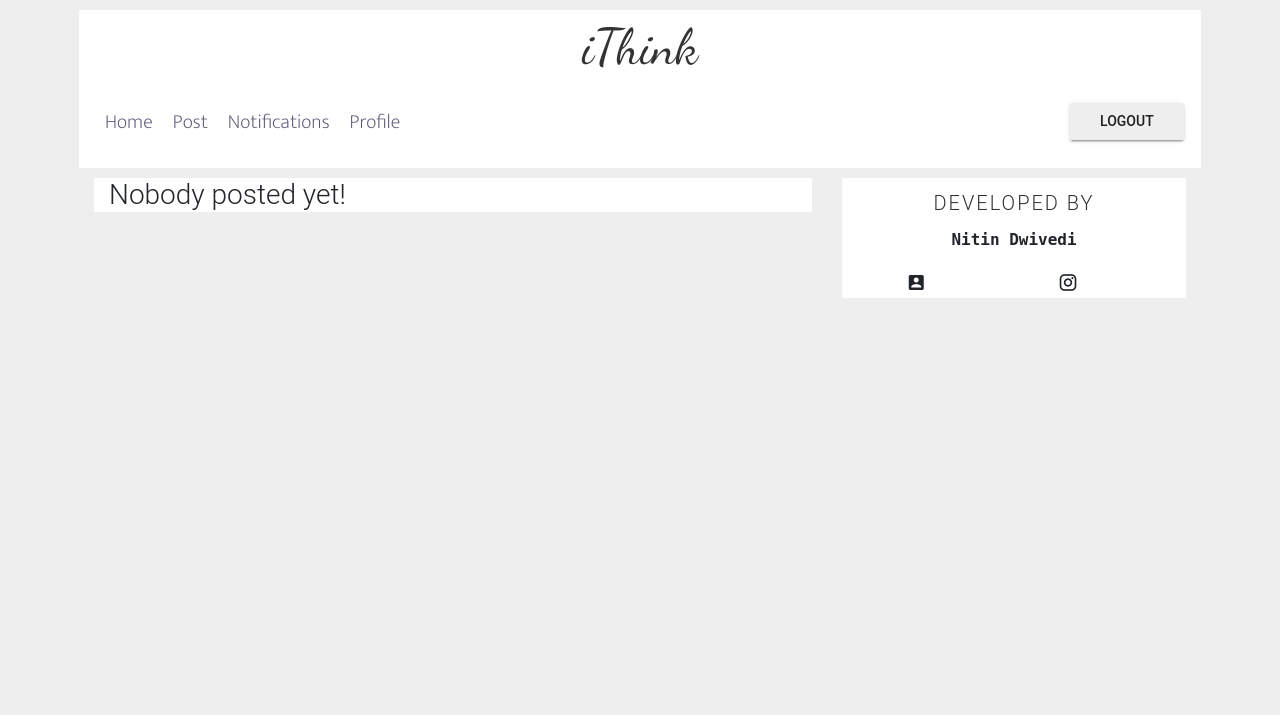
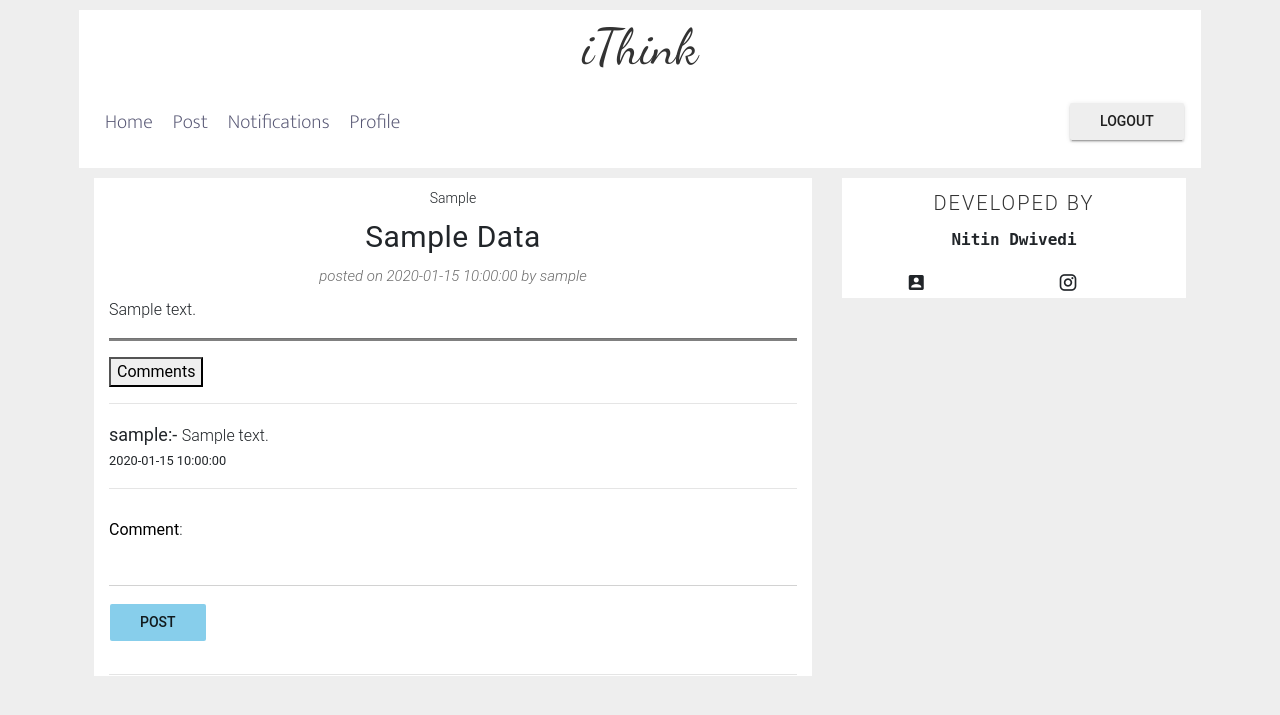
Before and after one commit to NitinDwivedi1/iThink, a Flask app: page /1 in a window 1280 px wide. Shown: the top 715 px of the page. Run offline with Flask 2, Linux system fonts and the light colour scheme; a user stored in the database is signed in; tables that the repository leaves empty hold one stand-in row (values such as "Sample post"); some libraries are stand-ins or nearby versions.

Commit message:
modified db

```diff
--- a/app.py
+++ b/app.py
@@ -13,7 +13,6 @@ from flask_login import LoginManager, UserMixin, login_user, logout_user, login_
 import os
 import pytz
 
-IST = pytz.timezone('Asia/Kolkata')
 
 app = Flask(__name__)
 app.config['SECRET_KEY']=os.urandom(16)
@@ -27,7 +26,7 @@ class User(UserMixin, db.Model):
     id=db.Column(db.Integer, primary_key=True)
     fullname=db.Column(db.String(20))
     email=db.Column(db.String(50), unique=True)
-    dob=db.Column(db.DateTime)
+    dob=db.Column(db.Date)
     profession=db.Column(db.String(20))
     username=db.Column(db.String(20), unique=True)
     password=db.Column(db.String(200))
@@ -37,20 +36,20 @@ class PostData(UserMixin, db.Model):
     PostCategory=db.Column(db.String(15))
     title=db.Column(db.String(20))
     content=db.Column(db.Text)
-    timestamp = db.Column(db.DateTime(timezone=True), default=func.now(IST))
+    timestamp = db.Column(db.DateTime(timezone=True), default=func.now())
     id=db.Column(db.Integer, db.ForeignKey('user.id'), nullable=False)
 
 class PostComment(UserMixin, db.Model):
     c_id=db.Column(db.Integer, primary_key=True)
     comment=db.Column(db.Text)
-    timestamp=db.Column(db.DateTime(timezone=True), default=func.now(IST))
+    timestamp=db.Column(db.DateTime(timezone=True), default=func.now())
     id = db.Column(db.Integer, db.ForeignKey('user.id'), nullable=False)
-    p_id = db.Column(db.Integer, db.ForeignKey('post_data.p_id'), nullable=False)
+    p_id = db.Column(db.Integer, db.ForeignKey('post_data.p_id',ondelete='SET NULL'), nullable=False)
 
 class Notification(UserMixin, db.Model):
     n_id=db.Column(db.Integer, primary_key=True)
     commentator=db.Column(db.Integer,nullable=False)
-    timestamp = db.Column(db.DateTime(timezone=True), default=func.now(IST))
+    timestamp = db.Column(db.DateTime(timezone=True), default=func.now())
     p_id=db.Column(db.Integer, db.ForeignKey('post_data.p_id'),nullable=False)
 
 
@@ -90,20 +89,20 @@ class CommentForm(FlaskForm):
 @app.route('/<pid>', methods=['GET','POST'])
 @login_required
 def index(pid=None):
-    result=db.session.execute('select "p.PostCategory", "p.title", "p.content", "p.timestamp", "u.username", "p.p_id" from user u, post_data p where "u.id"="p.id" order by "timestamp" desc')
+    result=db.session.execute('select p."PostCategory", p."title", p."content", p."timestamp", u."username", p."p_id" from "user" u, "post_data" p where u."id"=p."id" order by "timestamp" desc')
     posts=[list(row) for row in result]
     form=None
     cmnts=None
 
     if pid != None:
-        ucmnts=db.session.execute('select "c.comment", "c.timestamp", "u.username", "p.p_id" from post_comment c, user u, post_data p where "c.p_id"="p.p_id" and "u.id"="c.id" ')
+        ucmnts=db.session.execute('select c."comment", c."timestamp", u."username", p."p_id" from "post_comment" c, "user" u, "post_data" p where c."p_id"=p."p_id" and u."id"=c."id" ')
         cmnts=[list(row) for row in ucmnts]
         form =CommentForm()
         if form.validate_on_submit():
-            postComment=PostComment(comment=form.comment.data,timestamp=func.now(IST),id=current_user.id,p_id=pid)
+            postComment=PostComment(comment=form.comment.data,timestamp=func.now(),id=current_user.id,p_id=pid)
             db.session.add(postComment)
             db.session.commit()
-            notification=Notification(commentator=current_user.id,timestamp=func.now(IST),p_id=pid)
+            notification=Notification(commentator=current_user.id,timestamp=func.now(),p_id=pid)
             db.session.add(notification)
             db.session.commit()
             flash("Comment posted!",category='success')
@@ -157,7 +156,7 @@ def profile():
     profession = current_user.profession
     username = current_user.username
 
-    result = db.session.execute('select "PostCategory", "title", "content", "p_id" ,"timestamp" from post_data  where "id"=:val order by "timestamp" desc', {'val':current_user.id})
+    result = db.session.execute('select "PostCategory", "title", "content", "p_id" ,"timestamp" from "post_data"  where "id"=:val order by "timestamp" desc', {'val':current_user.id})
     posts = [list(row) for row in result]
     return render_template('profile.html',fullname=fullname,
                                           email=email,
@@ -174,7 +173,7 @@ def post():
                           title=form.title.data,
                           content=form.content.data,
                           id=current_user.id,
-                          timestamp=func.now(IST))
+                          timestamp=func.now())
         db.session.add(postData)
         db.session.commit()
         flash('Posted!', category='success')
@@ -185,7 +184,7 @@ def post():
 def editInfo():
     form=UpdateForm()
     if form.validate_on_submit():
-        db.session.execute('update user set "email"=:val1 where "id"=:val2',{'val1':form.email.data,'val2':current_user.id})
+        db.session.execute('update "user" set "fullname"=:val1, "email"=:val2, "dob"=:val3, "profession"=:val4 where "id"=:val5',{'val1':form.fullname.data,'val2':form.email.data,'val3':form.dob.data,'val4':form.profession.data,'val5':current_user.id})
         db.session.commit()
         flash("Profile updated!", category='success')
         return redirect(url_for('profile'))
@@ -202,8 +201,8 @@ def deletePost(did):
 @app.route('/notification', methods=['GET','POST'])
 @login_required
 def notification():
-    notifications=db.session.execute('select "u.username", "n.p_id", "n.timestamp" from user u, notification n where "u.id"="n.commentator" order by "timestamp" desc')
+    notifications=db.session.execute('select u."username", n."p_id", n."timestamp" from "user" u, "notification" n where u."id"=n."commentator" order by "timestamp" desc')
     notifications = [list(row) for row in notifications]
-    userPosts = db.session.execute('select "p_id" from post_data where "post_data.id"=:val',{'val':current_user.id})
+    userPosts = db.session.execute('select "p_id" from post_data where post_data."id"=:val',{'val':current_user.id})
     userPosts = [list(row) for row in userPosts]
     return render_template('notification.html',notifications=notifications, userPosts=userPosts,page='notification')
--- a/templates/index.html
+++ b/templates/index.html
@@ -1,5 +1,11 @@
 {% extends "MainLayout.html" %}
 {% block post %}
+
+<style>
+    .form-group label{
+        color:black;
+    }
+</style>
 
 {% if not posts %}
     <h3>Nobody posted yet!</h3>
@@ -19,7 +25,7 @@
         </div>
         <hr style="height:2px;color:gray;background-color:gray">
 
-        <button onclick="window.location.href='/{{data[5]}}'">Comments</button>
+        <button onclick="window.location.href='/{{data[5]}}'">Comments</button><br><hr>
         {%if data[5]|int==pid|int%}
             {% for cmnt in cmnts %}
                 {% if data[5]==cmnt[3] %}
@@ -31,6 +37,7 @@
                     {{ form.hidden_tag() }}
                     {{ form.comment.label }}: {{ form.comment(class_="form-control") }}
                     <button class="btn" style="background-color:skyBlue">Post</button>
+                    <br>
                 </div>
             </form>
 
--- a/templates/login.html
+++ b/templates/login.html
@@ -25,7 +25,7 @@
             {{ form.hidden_tag() }}
             {{ form.username.label }}: {{ form.username(class_="form-control") }}<br>
             {{ form.password.label }}: {{ form.password(class_="form-control") }}<br>
-        <button class="btn btn-raised" type="submit" style="background-color:skyblue;color:black">Login</button>
+        <button class="btn btn-raised" type="submit" style="background-color:skyblue;color:black">Login</button><br>
         </div>
     </form>
 </div>
--- a/templates/post.html
+++ b/templates/post.html
@@ -11,7 +11,7 @@
         {{ form.PostCategory.label }}: {{ form.PostCategory(class_="form-control") }}<br>
         {{ form.title.label }}: {{ form.title(class_="form-control") }}<br>
         {{ form.content.label }}: {{ form.content(class_="form-control", cols="35", rows="5") }}<br>
-        <button class="btn btn-raised" type="submit" style="background-color:skyblue;color:black">Post</button>
+        <button class="btn btn-raised" type="submit" style="background-color:skyblue;color:black">Post</button><br>
     </div>
 </form>
 {% endblock %}
--- a/templates/register.html
+++ b/templates/register.html
@@ -57,6 +57,7 @@
             {% endfor %}
             <br>
             <button class="btn btn-raised" type="submit" style="background-color:skyblue;color:black">Register</button>
+            <br>
         </div>
     </form>
 </div>
```
Also changed, not shown: templates/notification.html (+8 -0 lines), templates/update.html (+8 -0 lines).
